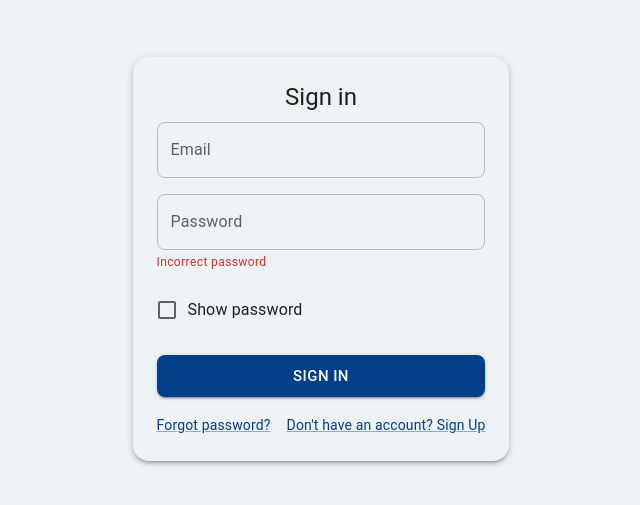
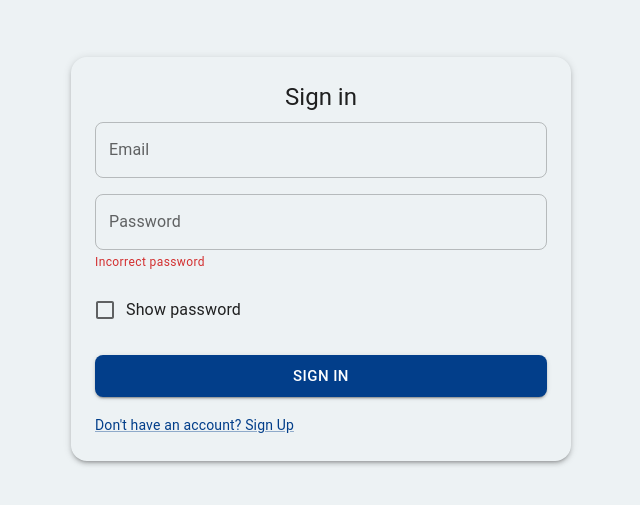
Before and after one commit to novogran/eCommerce-Application, a React (Vite) app: page / in a window 1280 px wide. Shown: the part 157-662 px from the top of the page, without its empty margins (319-959 px from the left). Built offline with nearby package versions, Linux system fonts and the light colour scheme.

Commit message:
fix: remove forgot password feature

```diff
--- a/src/layout/LoginForm/LoginForm.tsx
+++ b/src/layout/LoginForm/LoginForm.tsx
@@ -45,7 +45,9 @@ const LoginForm = ({
         alignItems: "center",
       }}
     >
-      <Box sx={{ mt: 4, p: 3, boxShadow: 3, borderRadius: 2 }}>
+      <Box
+        sx={{ mt: 4, p: 3, boxShadow: 3, borderRadius: 2, minWidth: { xs: "300px", sm: "500px" } }}
+      >
         <Typography variant="h5" component="h1" align="center" gutterBottom>
           Sign in
         </Typography>
@@ -111,11 +113,6 @@ const LoginForm = ({
             <Grid container>
               <Grid>
                 <Link href="#" variant="body2">
-                  Forgot password?
-                </Link>
-              </Grid>
-              <Grid>
-                <Link href="#" variant="body2">
                   {"Don't have an account? Sign Up"}
                 </Link>
               </Grid>
```
